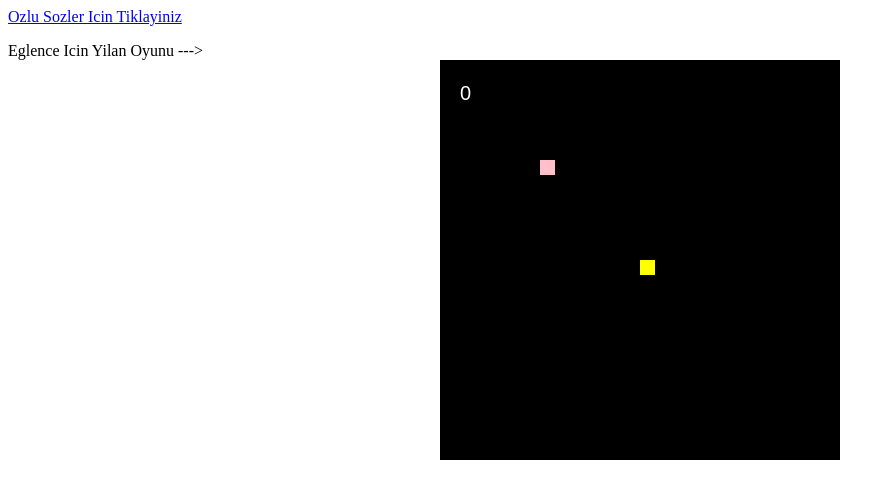
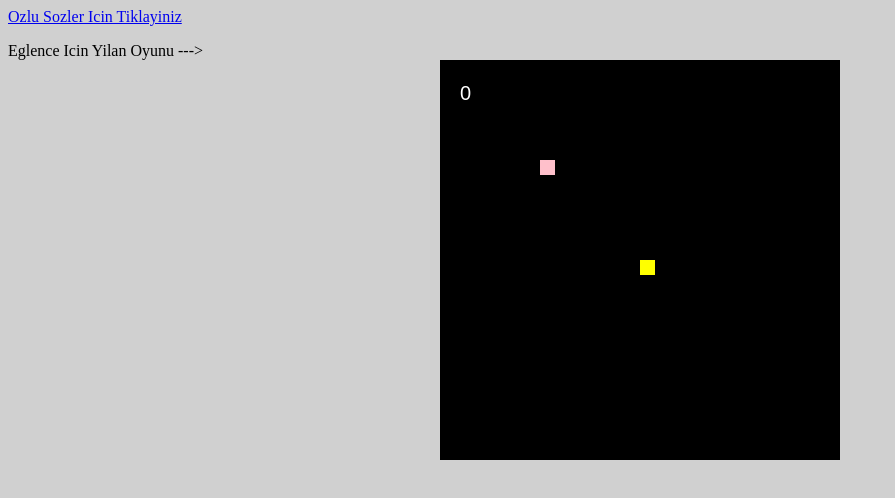
Before and after one commit to mottomaxim/motto, a plain HTML site: page index.html in a window 1280 px wide. Shown: the whole page, without its empty margins (0-895 px from the left). Drawn offline with Linux system fonts and the light colour scheme.

Commit message:
Update index.html

```diff
--- a/index.html
+++ b/index.html
@@ -1,4 +1,4 @@
-<html><head><title>Ingilizce Ozlu Sozler</title></head><body background="red" style=""> <a href="index2.html" target="_blank"><p>Ozlu Sozler Icin Tiklayiniz</p></a>Eglence Icin Yilan Oyunu ---> <center><canvas id="game" width="400" height="400"></canvas>
+<html><head><title>Ingilizce Ozlu Sozler</title></head><body bgcolor="#d0d0d0" style=""> <a href="index2.html" target="_blank"><p>Ozlu Sozler Icin Tiklayiniz</p></a>Eglence Icin Yilan Oyunu ---> <center><canvas id="game" width="400" height="400"></canvas>
 <script>
 class SnakeGame {
   constructor() {
```
